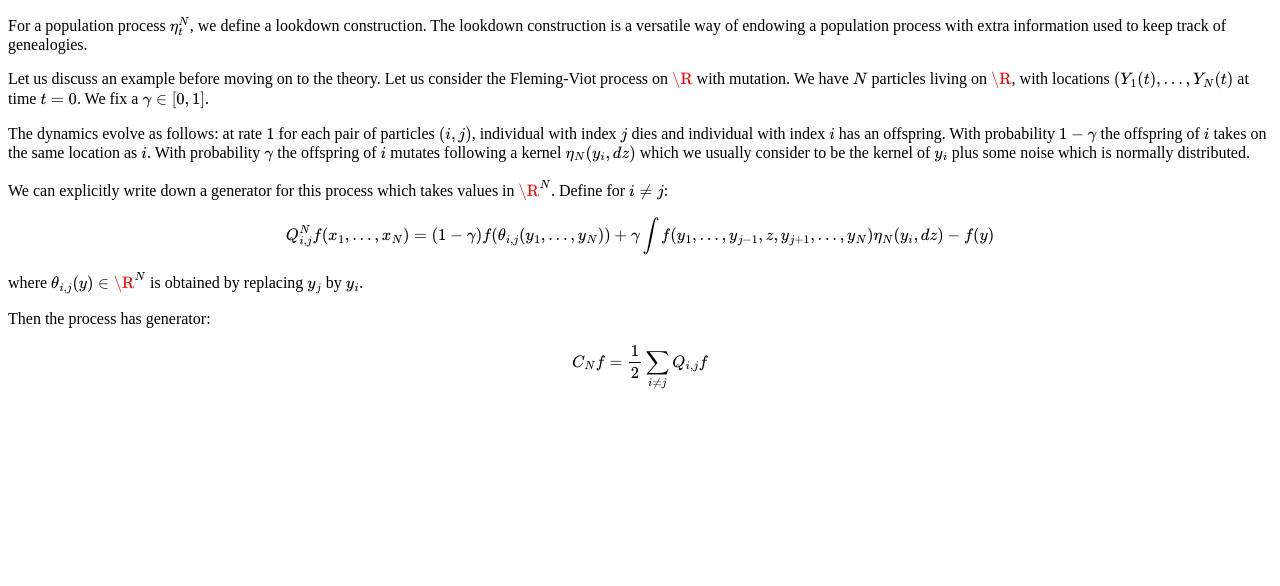
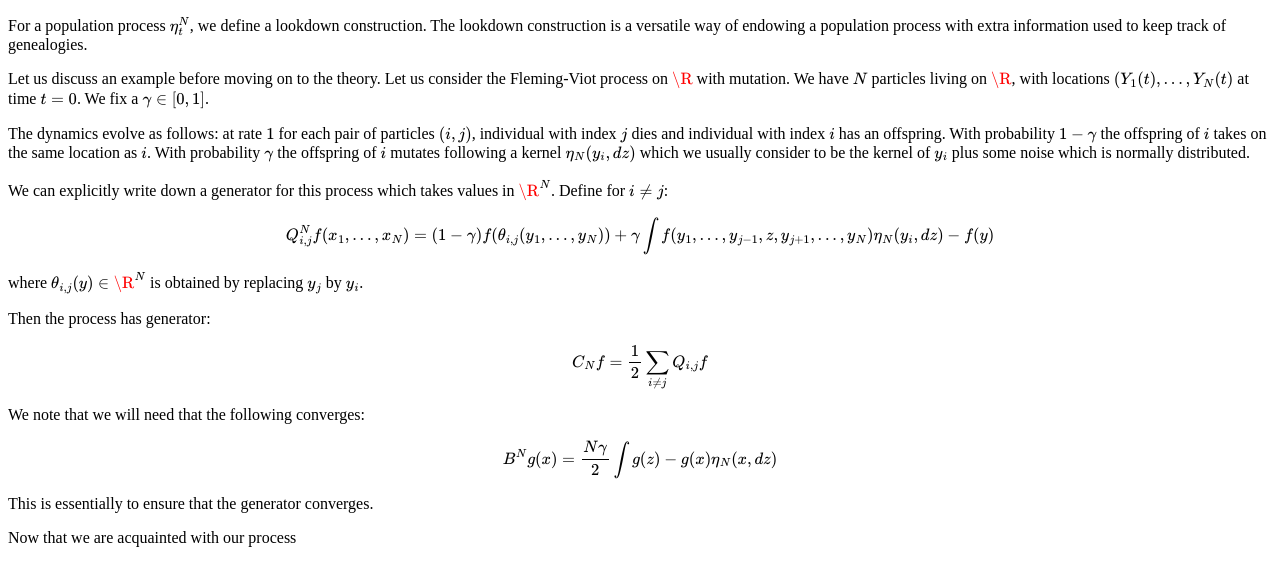
Before and after one commit to tyrpakleo/tyrpakleo.github.io, a plain HTML site: page lookdown_construction.html in a window 1280 px wide. Drawn offline with nearby package versions, Linux system fonts and the light colour scheme; some packages are replaced by stand-ins of ours.

Commit message:
Update lookdown_construction.html

```diff
--- a/lookdown_construction.html
+++ b/lookdown_construction.html
@@ -13,10 +13,10 @@
     For a population process $\eta_t^N$, we define a lookdown construction.
     The lookdown construction is a versatile way of endowing a population process with extra information used to keep track of genealogies.
   </p>
-
+  <p>
     Let us discuss an example before moving on to the theory. Let us consider the Fleming-Viot process on $\R$ with mutation.
     We have $N$ particles living on $\R$, with locations $(Y_1(t),...,Y_N(t)$ at time $t=0$. We fix a $\gamma\in[0,1]$.
-
+  </p>
   <p>
     The dynamics evolve as follows: at rate $1$ for each pair of particles $(i,j)$, individual with index $j$ dies
     and individual with index $i$ has an offspring.
@@ -33,6 +33,14 @@
     Then the process has generator:
     $$C_Nf=\frac{1}{2}\sum_{i\neq j}Q_{i,j}f$$
   </p>
+  <p>
+    We note that we will need that the following converges:
+    $$B^Ng(x)=\frac{N\gamma}{2}\int g(z)-g(x)\eta_N(x,dz)$$
+    This is essentially to ensure that the generator converges.
+  </p>
+  <p>
+    Now that we are acquainted with our process
+  </p>
 
 </body>
 </html>
```
